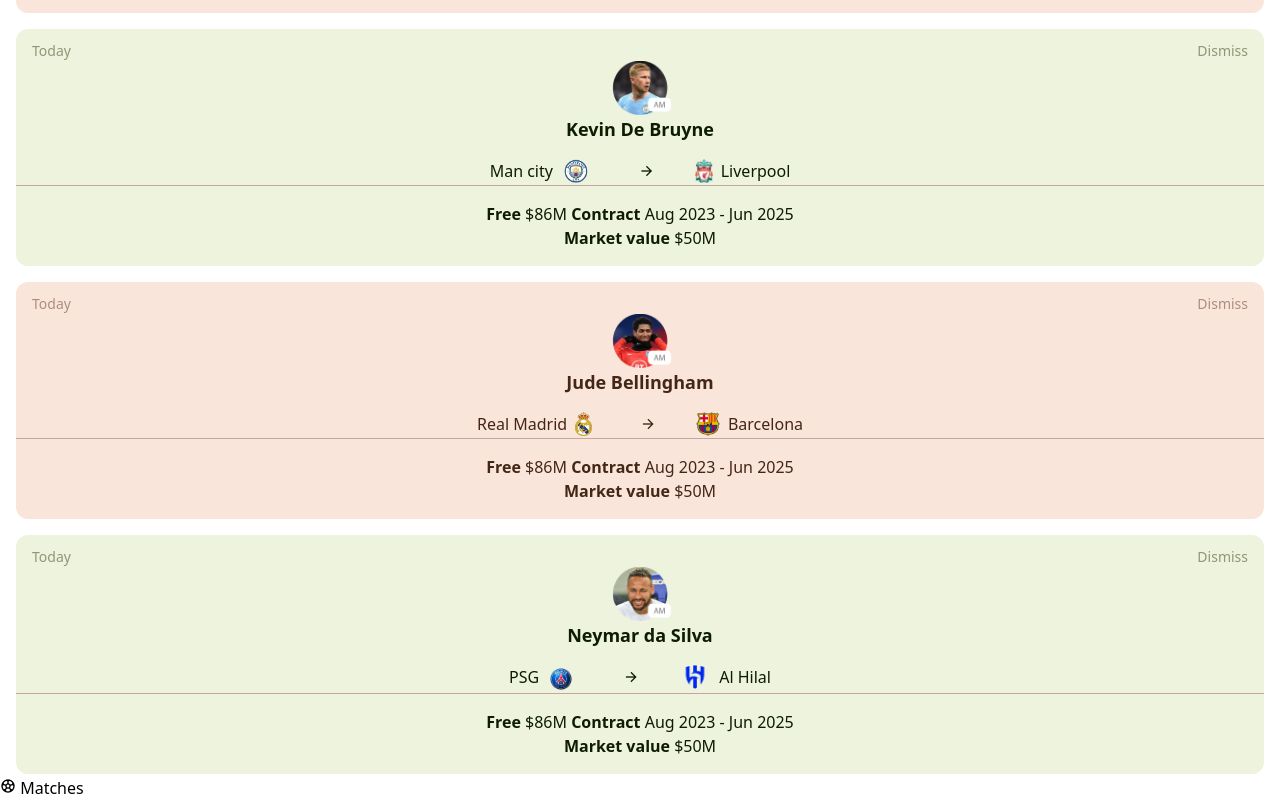
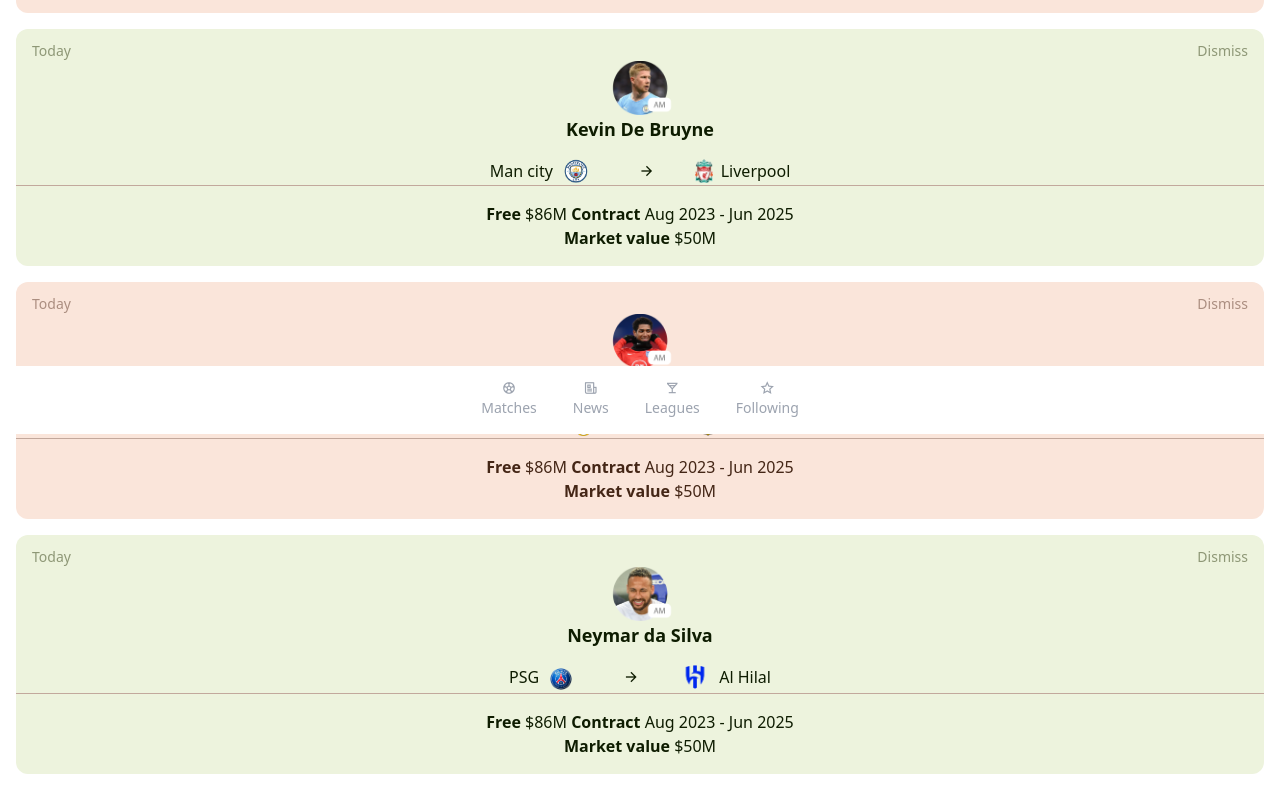
Before and after one commit to ahbabli/players, a plain HTML site: page index.html in a window 1280 px wide. Shown: the part 366-1166 px from the top of the page. After the commit the page ends 1140 px from the top, so only its background shows below. Drawn offline with nearby package versions, Linux system fonts and the light colour scheme.

Commit message:
Update index.html

```diff
--- a/index.html
+++ b/index.html
@@ -9,11 +9,32 @@
     <title>Transfer center</title>
 </head>
 <body>
-    <div class="navbar pt-10 md:pt-8 pb-5 ">
+    <div class="footer bg-white fixed w-full z-40  bottom-10 -my-10">
+        <div class="container flex flex-row space-x-9 justify-center pt-3 pb-4 text-sm font-medium">
+        <div class="flex flex-col text-center text-gray-400 hover:text-black">
+            <i class="ri-football-line"></i>
+            <a href=""> Matches </a>
+        </div>
+        <div class="flex flex-col text-center text-gray-400 hover:text-black">
+            <i class="ri-newspaper-line"></i>
+            <a href=""> News </a>
+        </div>
+        <div class="flex flex-col text-center text-gray-400 hover:text-black">
+            <i class="ri-goblet-line"></i>
+            <a href=""> Leagues </a>
+        </div>
+        <div class="flex flex-col text-center text-gray-400 hover:text-black">
+            <i class="ri-star-line"></i>
+            <a href=""> Following </a>
+        </div>
+    </div>
+    </div>
+    <div class="navbar pt-10 md:pt-8 pb-5">
         <div class="  text-white font-semimedium text-2xl text-start pl-7">
             <h1> Transfer Center</h1>
         </div>
     </div>
+
         <div class="main">
             <div class="text1 flex flex-row pl-6 pt-3 space-x-36 text-center">
                 <h1 class=" font-medium text-xl">All transfer</h1>
@@ -125,13 +146,11 @@
                     </div>
                 </div>
             </div>
+
         </div>
-        <div class="footer bg-white">
-            <div>
-                <i class="ri-football-line"></i>
-                <a href=""> Matches </a>
-            </div>
-        </div>
+
+
+
 
 </body>
 </html>
```
